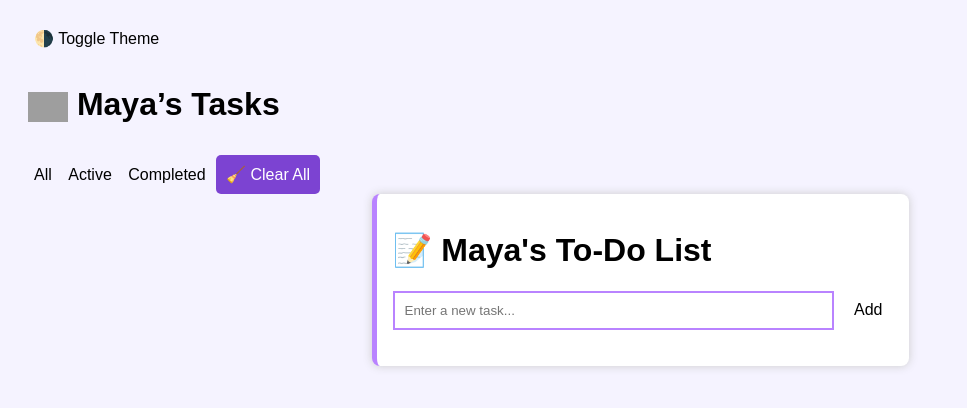
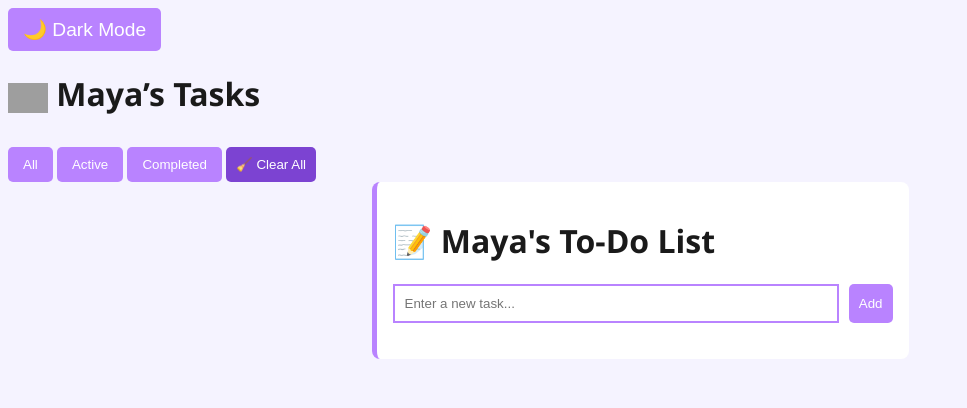
Before and after one commit to Myminiwrldsht/todo-App, a plain HTML site: page index.html in a window 1280 px wide. Shown: the whole page, without its empty margins (0-967 px from the left). Drawn offline with Linux system fonts and the light colour scheme; grey boxes are pictures that could not be loaded.

Commit message:
polish light/dark theme with icons , text fixes , and variables

```diff
--- a/index.html
+++ b/index.html
@@ -8,7 +8,7 @@
     <title>My To-Do App</title>
     <link rel="stylesheet" href="style.css">
 </head>
-<button id="theme-toggle" style="margin-bottom: 1rem;">🌗 Toggle Theme</button>
+<button id="theme-toggle" style="font-size: 1.2rem;">🌙 Dark Mode</button>
 
 <h1>
     <img src="https://cdn-icons-png.flaticon.com/512/7595/7595571.png" alt="logo"
--- a/script.js
+++ b/script.js
@@ -90,7 +90,14 @@ function completeTask(button) {
   const sound = document.getElementById("checkSound");
   sound.play();
 }
-const toggle = document.getElementById("theme-toggle");
-toggle.addEventListener("click", () => {
+const toggleBtn = document.getElementById("theme-toggle");
+
+toggleBtn.addEventListener("click", () => {
   document.body.classList.toggle("dark");
+
+  if (document.body.classList.contains("dark")) {
+    toggleBtn.textContent = "🌞 Light Mode";
+  } else {
+    toggleBtn.textContent = "🌙 Dark Mode";
+  }
 });
--- a/style.css
+++ b/style.css
@@ -1,36 +1,43 @@
 :root {
   --primary: #b983ff;
   --background: #f5f3ff;
-  --text: #000;
-  --task-bg: #ede9fe;
+  --text: #1a1a1a;
+  --task-bg: #ffffff;
+  --input-bg: #ffffff;
+  --border-color: #ccc;
 }
 
 body.dark {
+  --primary: #d2a8ff;
   --background: #1e1e1e;
-  --text: #f0f0f0;
-  --task-bg: #333;
-  --primary: #d2a8ff;
+  --text: #f5f5f5;
+  --task-bg: #2a2a2a;
+  --input-bg: #333333;
+  --border-color: #444;
+}
+body {
   background-color: var(--background);
   color: var(--text);
+  font-family: 'Segoe UI', sans-serif;
 }
 
-body {
-    font-family: sans-serif;
-    background-color:var(--background);
-    padding: 20px;
-  }
 
   .container {
-    background-color:white;
+    background-color:var (--task-bg);
     border-left: 5px solid var(--primary);
     max-width: 500px;
     margin: auto;
     padding: 1rem;
     background: #fff;
-    box-shadow: 0 0 10px #ccc;
+    box-shadow: 0 0 10px var(--border);
     border-radius: 8px;
   }
+  input, textarea{
+    background:var(--input-bg);
+    color:var(--text);
+    border:1px solid var(--border-color);
 
+  }
   #task-form {
     display: flex;
     flex-wrap:wrap;
@@ -71,10 +78,16 @@ body {
     }
   }
   button {
-    background: transparent;
+    background: var(--primary);
+    color: white;
     border: none;
+    padding: 10px 15px;
+    border-radius: 5px;
     cursor: pointer;
-    font-size: 1rem;
+    transition: 0.2s ease;
+  }
+  button:hover{
+    opacity:0.9;
   }
 
   button:hover {
```
